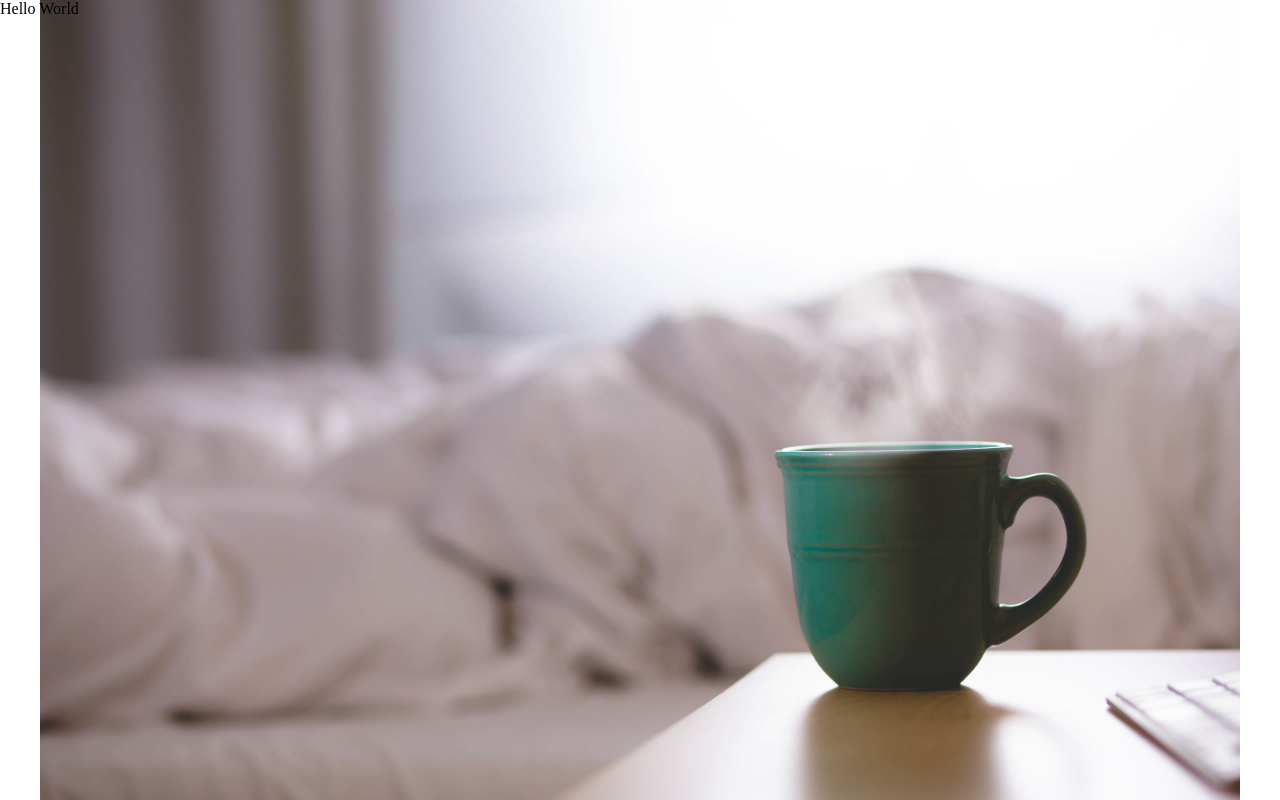
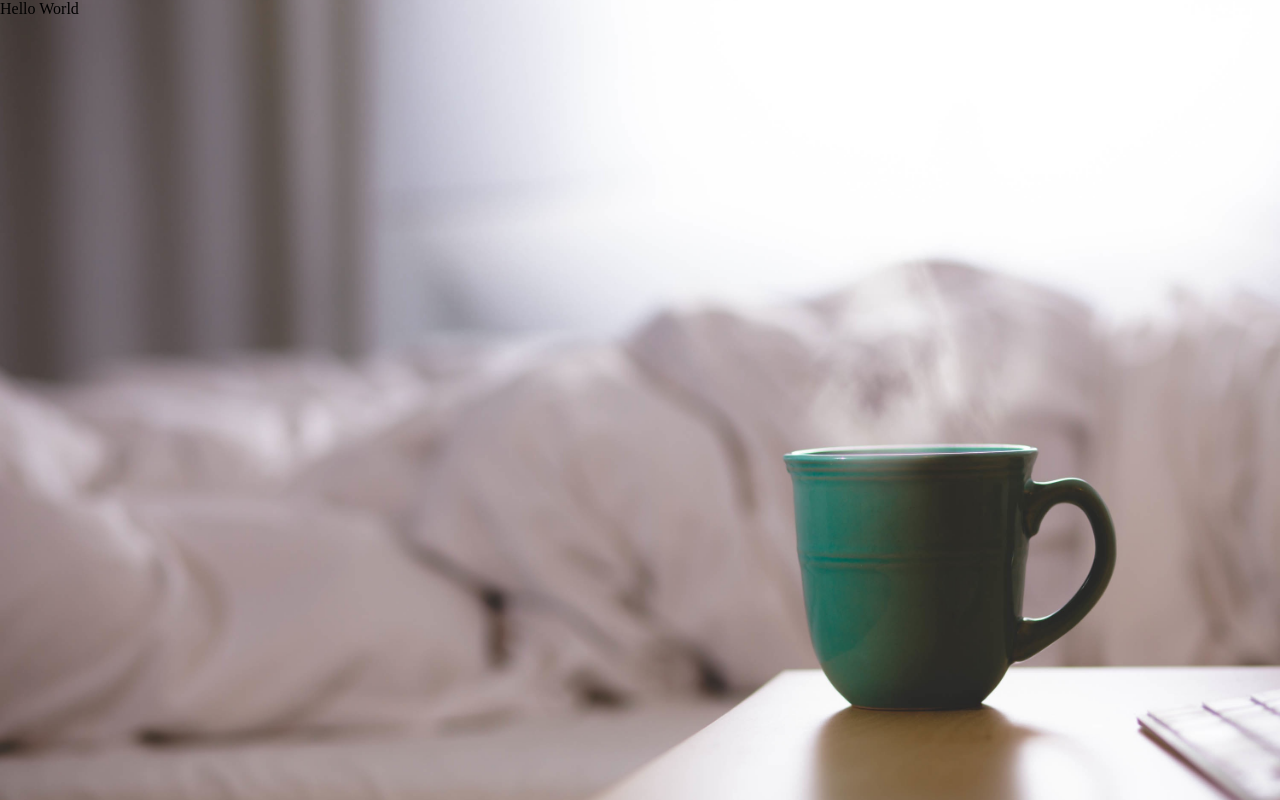
Before and after one commit to pedjako/pedjako.github.io, a plain HTML site: page index.html in a window 1280 px wide. Drawn offline with Linux system fonts and the light colour scheme.

Commit message:
bg change

```diff
--- a/style.css
+++ b/style.css
@@ -3,6 +3,7 @@ html, body {
 	height: 100%;
 	margin: 0;
 	padding: 0;
-	background: url(img/theMug.jpeg) no-repeat fixed center center;
-	background-size: auto 100%;
 }
+body {background: url(img/theMug.jpeg) no-repeat fixed center center;
+	background-size: cover;
+}
```
